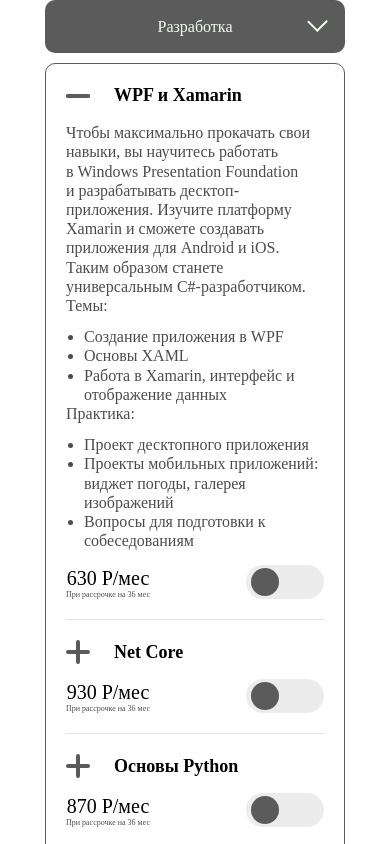
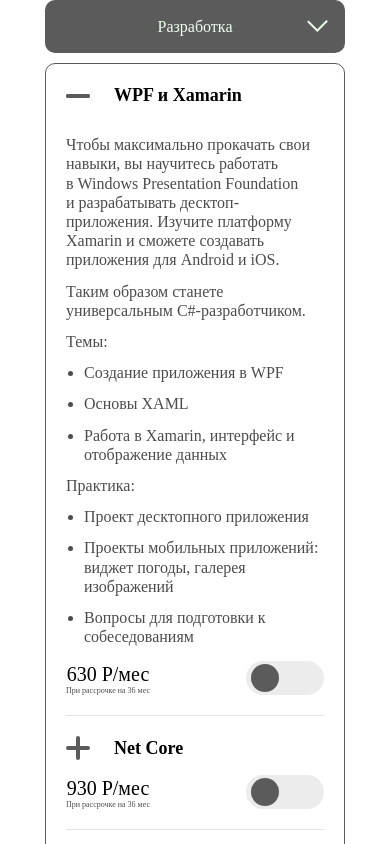
Before and after one commit to slam-cheg/skillfactory-lego, a plain HTML site: page index.html in a window 390 px wide. Both pictures are taken after a click on the element "WPF и Xamarin". Shown: the top 844 px of the page. Drawn offline with nearby package versions, Linux system fonts and the light colour scheme; files that its build step writes are made by us from their sources.

Commit message:
css update

```diff
--- a/styles/index.scss
+++ b/styles/index.scss
@@ -1,4 +1,3 @@
-@import "./tilda-reset.scss";
 @import "../fonts/index.scss";
 
 * {
@@ -134,6 +133,7 @@
 
 	@media screen and (max-width: 959px) {
 		display: flex;
+		min-height: 45px;
 	}
 }
 
@@ -403,7 +403,7 @@
 	width: calc(100% - 4.8vw - 78px);
 
 	@media screen and (max-width: 959px) {
-		margin: 0;
+		margin: 12px 0 0 0;
 		width: 100%;
 	}
 }
@@ -423,6 +423,10 @@
 		margin: 12px 0 0 0;
 		width: 100%;
 	}
+}
+
+.accordion-item__list-item {
+    margin: 12px 0 0 0;
 }
 
 .accordion-item__sublist {
```
